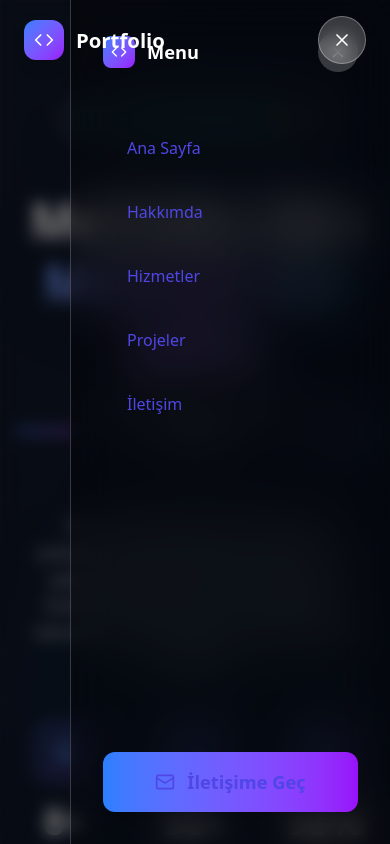
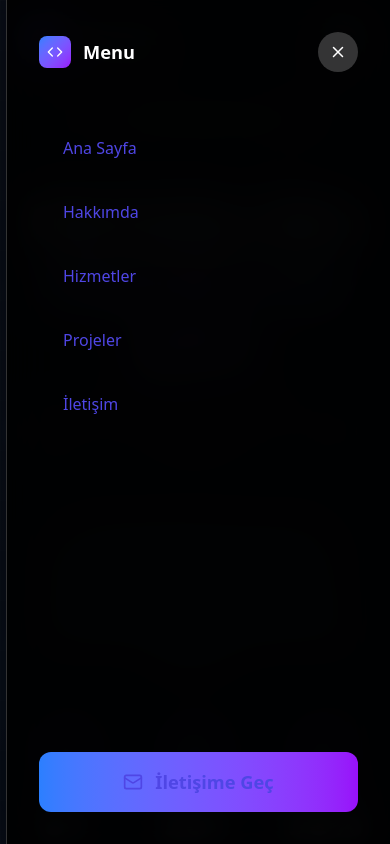
Before and after one commit to imehmetcn/saas-portfolio, a Next.js app: page / in a window 390 px wide. Both pictures are taken after a click on the button 342 px from the left and 40 px from the top of the page. Shown: the top 844 px of the page. Built offline with nearby package versions, Linux system fonts and the light colour scheme.

Commit message:
Update Navbar.tsx

```diff
--- a/src/components/Navbar.tsx
+++ b/src/components/Navbar.tsx
@@ -38,11 +38,10 @@ export default function Navbar() {
   return (
     <>
       <motion.nav
-        className={`fixed top-0 w-full z-50 transition-all duration-500 ${
-          scrolled
+        className={`fixed top-0 w-full z-50 transition-all duration-500 ${scrolled
             ? 'backdrop-blur-xl bg-black/10'
             : 'bg-transparent'
-        }`}
+          }`}
         initial={{ y: -100 }}
         animate={{ y: 0 }}
         transition={{ duration: 0.6 }}
@@ -62,9 +61,8 @@ export default function Navbar() {
               <div className="w-10 h-10 bg-gradient-to-br from-blue-500 to-purple-600 rounded-xl flex items-center justify-center shadow-lg">
                 <Code className="text-white" size={20} />
               </div>
-              <span className={`font-bold text-xl transition-colors duration-300 ${
-                scrolled ? 'text-white' : 'text-white'
-              }`}>
+              <span className={`font-bold text-xl transition-colors duration-300 ${scrolled ? 'text-white' : 'text-white'
+                }`}>
                 Portfolio
               </span>
             </motion.a>
@@ -79,11 +77,10 @@ export default function Navbar() {
                     e.preventDefault();
                     handleNavClick(item.href);
                   }}
-                  className={`text-sm font-medium transition-all duration-300 hover:scale-105 ${
-                    scrolled
+                  className={`text-sm font-medium transition-all duration-300 hover:scale-105 ${scrolled
                       ? 'text-white/90 hover:text-white'
                       : 'text-white/80 hover:text-white'
-                  }`}
+                    }`}
                   whileHover={{ y: -2 }}
                 >
                   {item.name}
@@ -136,7 +133,7 @@ export default function Navbar() {
       <AnimatePresence>
         {isOpen && (
           <motion.div
-            className="fixed inset-0 z-40 lg:hidden"
+            className="fixed inset-0 z-[60] lg:hidden"
             initial={{ opacity: 0 }}
             animate={{ opacity: 1 }}
             exit={{ opacity: 0 }}
@@ -147,7 +144,7 @@ export default function Navbar() {
             />
 
             <motion.div
-              className="absolute top-0 right-0 h-full w-80 bg-black/30 backdrop-blur-xl border-l border-white/20"
+              className="absolute top-0 right-0 h-full w-full max-w-sm bg-black/90 backdrop-blur-xl border-l border-white/20 shadow-2xl"
               initial={{ x: '100%' }}
               animate={{ x: 0 }}
               exit={{ x: '100%' }}
```
